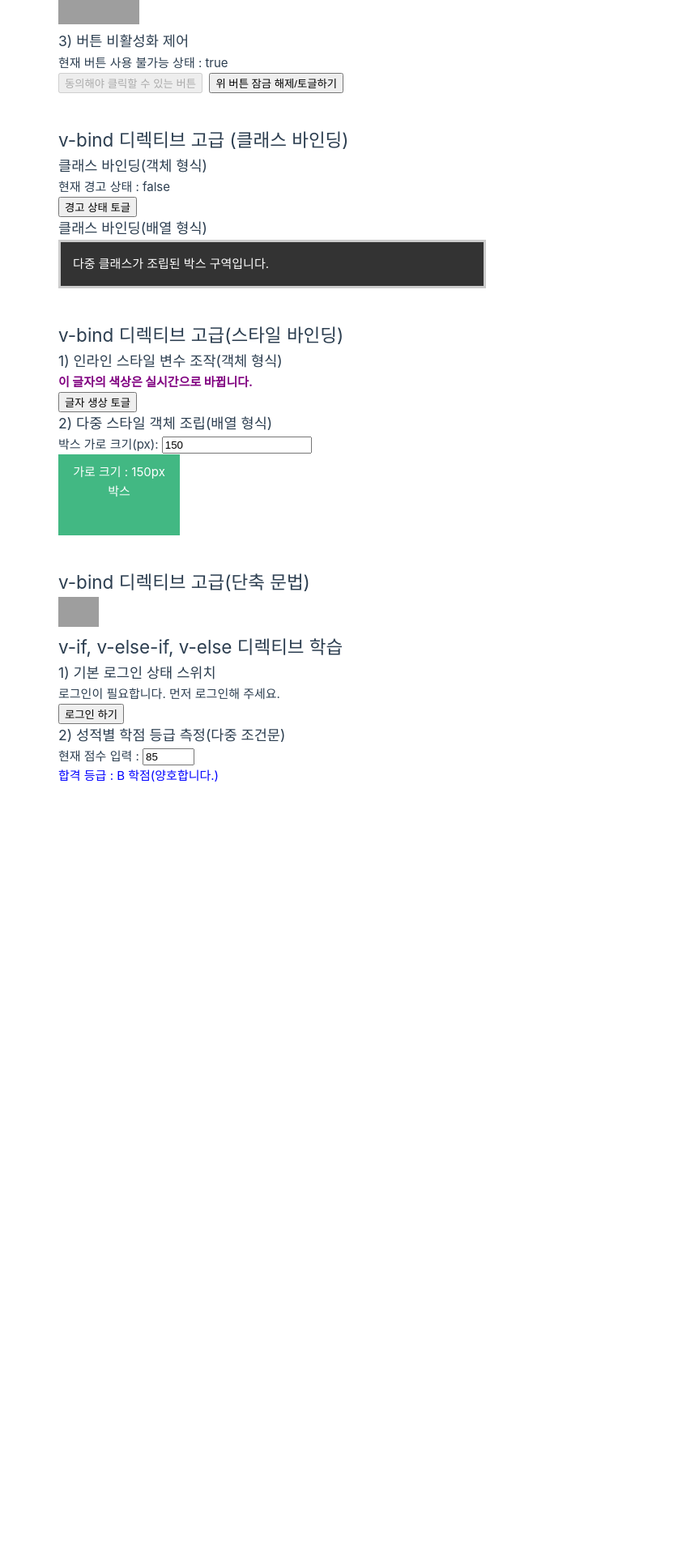
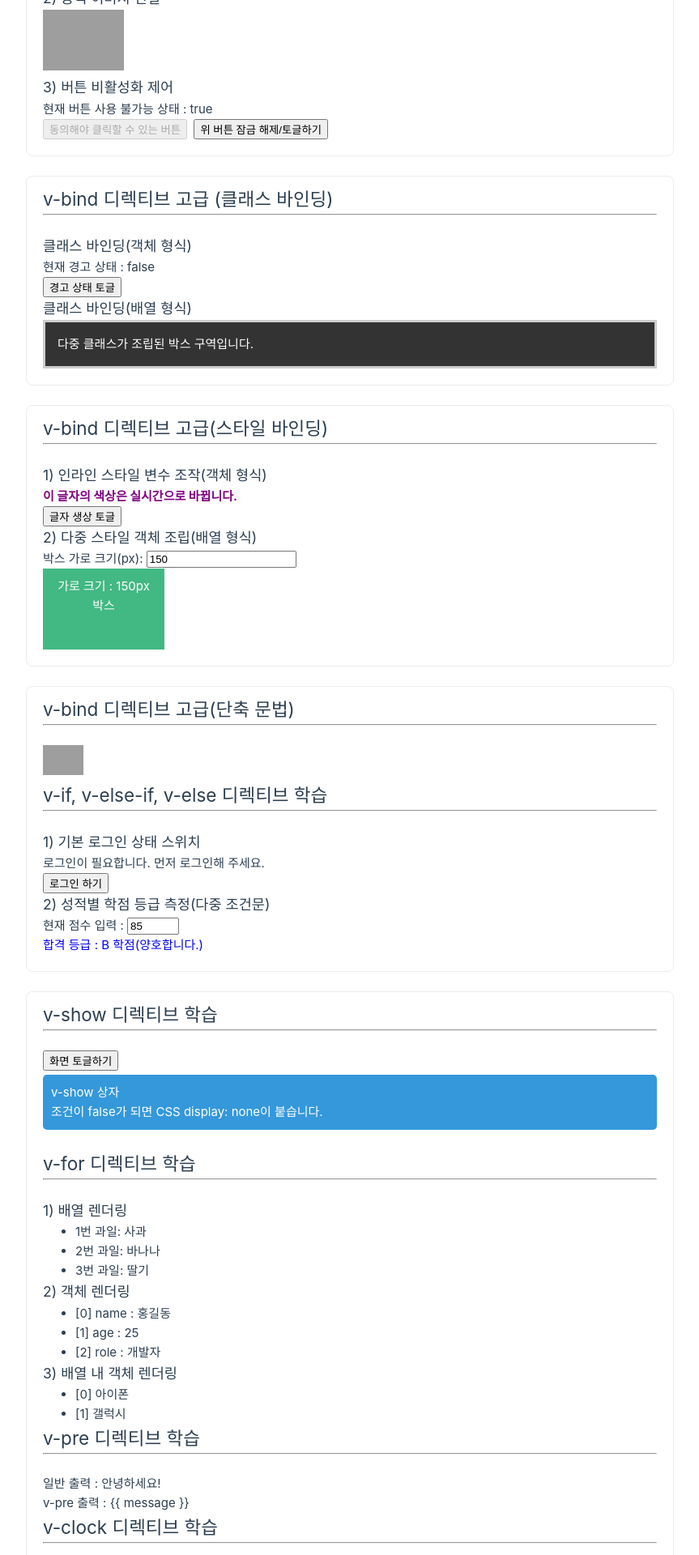
Before and after one commit to finn-sharp/skala-vue, a Vue app in the folder skala-vue/: page / in a window 1280 px wide. Shown: the part 860-2780 px from the top of the page at 81% size, without its empty margins (0-863 px from the left). Before the commit the page ends 1870 px from the top, so only its background shows below. Built offline with nearby package versions, Linux system fonts and the light colour scheme; grey boxes are pictures that could not be loaded.

Commit message:
Style 적용

```diff
--- a/skala-vue/src/App.vue
+++ b/skala-vue/src/App.vue
@@ -1,4 +1,5 @@
 <script setup>
+import SampleEight from './components/SampleEight.vue';
 import SampleFive from './components/SampleFive.vue';
 import SampleFour from './components/SampleFour.vue';
 import SampleOne from './components/SampleOne.vue'
@@ -10,7 +11,7 @@ import SampleTwo from './components/SampleTwo.vue'
 </script>
 
 <template>
-  <div>
+  <div class="practice-container">
     <SampleOne/>
     <SampleTwo/>
     <SampleThree/>
@@ -18,11 +19,10 @@ import SampleTwo from './components/SampleTwo.vue'
     <SampleFive/>
     <SampleSix/>
     <SampleSeven/>
+    <SampleEight/>
   </div>
 </template>
 
 <style scoped>
-div {
-  padding:20px
-}
+@import '@/assets/practice.css';
 </style>
--- /dev/null
+++ b/skala-vue/src/assets/practice.css
@@ -0,0 +1,128 @@
+/* 최상위 컨테이너 중앙 정렬 및 배경 세팅 */
+div.practice-container {
+  max-width: 1200px;
+  width: 800px;
+  margin: 0 auto;
+  font-family: -apple-system, BlinkMacSystemFont, 'Segoe UI', Roboto, sans-serif;
+  color: #2c3e50;
+  line-height: 1.6;
+}
+/* 개별 실습 예제 섹션 박스 */
+div.practice-section {
+  padding: 10px 20px 20px 20px;
+  margin-top: 10px;
+  margin-bottom: 24px;
+  background-color: #ffffff;
+  border: 1px solid #e9ecef;
+  border-radius: 8px;
+}
+/* 세션 대제목 (h1) 스타일링 */
+h1 {
+  font-size: 1.8rem;
+  font-weight: 700;
+  color: #1a252f;
+  margin-top: 40px;
+  margin-bottom: 8px;
+}
+/* 세션 중제목 (h2) 스타일링 */
+h2 {
+  font-size: 1.4rem; /* h1(1.8rem)보다 작고 본문보다 강조되는 크기 */
+  font-weight: 600; /* h1(700)보다 한 단계 낮은 두께감 */
+  color: #34495e; /* h1(#1a252f)보다 살짝 밝은 딥 블루-그레이 */
+  margin-top: 0px; /* h1(40px)보다 좁은 상단 간격 */
+  margin-bottom: 12px; /* 하단 콘텐츠와의 간격 */
+  padding-bottom: 6px; /* 밑줄과의 여백 */
+  border-bottom: 2px solid #ecf0f1; /* 세션 구분을 위한 은은한 구분선 */
+}
+/* 서브 섹션 소제목 (h3) 스타일링 */
+h3 {
+  font-size: 1.15rem; /* h2(1.4rem)보다 작고 본문(1rem)보다 직관적으로 강조되는 크기 */
+  font-weight: 600; /* 선명한 시각적 가독성 확보 */
+  color: #2c3e50; /* 기본 본문 텍스트 색상과 통일하여 자연스러운 흐름 형성 */
+  margin-top: 20px; /* h2(28px)보다 좁은 상단 간격 */
+  margin-bottom: 8px; /* 본문/설명 요소와의 긴밀한 배치 */
+}
+/* 기존 <hr /> 구분선을 모던한 디자인으로 교체 */
+hr {
+  border: none;
+  height: 3px;
+  background: linear-gradient(to right, #42b883, #35495e); /* Vue 포인트 컬러 */
+  border-radius: 2px;
+  margin-bottom: 14px;
+}
+
+/* 버튼 태그 기본 스타일 (회색 계통) */
+button {
+  padding: 6px 14px;
+  font-size: 14px;
+  font-weight: 500;
+  color: #333333; /* 진한 회색 텍스트 */
+  background-color: #f1f3f5; /* 차분한 연회색 배경 */
+  border: 1px solid #ced4da; /* 연한 회색 테두리로 경계 구분 */
+  border-radius: 4px;
+  cursor: pointer;
+  transition: all 0.15s ease;
+}
+/* 마우스 호버(Hover) 효과 - 비활성화가 아닐 때만 작동 */
+button:not(:disabled):hover {
+  background-color: #e9ecef; /* 호버 시 한 단계 짙은 회색 */
+  border-color: #adb5bd;
+  color: #212529;
+}
+/* 클릭(Active) 시 효과 - 비활성화가 아닐 때만 작동 */
+button:not(:disabled):active {
+  background-color: #dee2e6; /* 눌렸을 때 조금 더 짙은 회색 */
+  border-color: #6c757d;
+}
+/* 비활성화(Disabled) 상태 제어 - 마우스 반응 및 눌림 방지 */
+button:disabled {
+  background-color: #f8f9fa; /* 더 옅은 회색으로 톤다운 */
+  border-color: #e9ecef;
+  color: #adb5bd; /* 흐릿한 텍스트 */
+  cursor: not-allowed;
+
+  /* 핵심: 호버/클릭 인터랙션 완전 차단 */
+  pointer-events: none;
+  box-shadow: none;
+}
+/* 인풋 태그 기본 스타일 (참고용) */
+input {
+  padding: 6px 10px;
+  font-size: 14px;
+  color: #2c3e50;
+  background-color: #ffffff;
+  border: 1px solid #ced4da;
+  border-radius: 4px;
+  outline: none;
+  transition:
+    border-color 0.15s ease,
+    box-shadow 0.15s ease;
+}
+/* 인풋 포커스(클릭) 효과 - 버튼과 어울리는 회색 톤 포커스 */
+input:focus {
+  border-color: #868e96;
+  box-shadow: 0 0 0 3px rgba(134, 142, 150, 0.15);
+}
+/* 버튼 스타일: 담백한 플랫 타입 */
+.btn-external {
+  display: inline-flex;
+  align-items: center;
+  justify-content: center;
+  padding: 8px 16px;
+  font-size: 14px;
+  font-weight: 500; /* 600 -> 500으로 살짝 부드럽게 조정 */
+  color: #ffffff;
+  background-color: #42b883;
+  border: none;
+  border-radius: 6px;
+  cursor: pointer;
+  transition: background-color 0.15s ease; /* 색상 전환만 깔끔하게 적용 */
+}
+/* 마우스 호버(Hover) 효과 */
+.btn-external:hover {
+  background-color: #33a06f;
+}
+/* 클릭(Active) 시 효과 */
+.btn-external:active {
+  background-color: #2c8a5f;
+}
--- a/skala-vue/src/components/SampleEight.vue
+++ b/skala-vue/src/components/SampleEight.vue
@@ -22,8 +22,10 @@ const age = ref(20)
 </script>
 
 <template>
-    <div class="practice-session">
+    <div class="practice-section">
         <h2>v-show 디렉티브 학습</h2>
+        <hr/>
+        <br/>
         <button @click="isVisible = !isVisible">화면 토글하기</button>
         <br />
 
@@ -31,8 +33,11 @@ const age = ref(20)
             <p>v-show 상자</p>
             <p>조건이 false가 되면 CSS display: none이 붙습니다.</p>
         </div>
+        <br/>
 
         <h2>v-for 디렉티브 학습</h2>
+        <hr/>
+        <br/>
         <h3>1) 배열 렌더링</h3>
         <ul>
             <li v-for="(fruit, index) in fruits" :key="index">{{ index+1 }}번 과일: {{ fruit }}</li>
@@ -47,18 +52,26 @@ const age = ref(20)
         </ul>
 
         <h2>v-pre 디렉티브 학습</h2>
+        <hr/>
+        <br/>
         <p>일반 출력 : {{ message }}</p>
         <p v-pre>v-pre 출력 : {{ message }}</p>
 
         <h2>v-clock 디렉티브 학습</h2>
+        <hr/>
+        <br/>
         <p>{{ messageSecond }}</p>
 
         <h2>v-once 디렉티브 학습</h2>
+        <hr/>
+        <br/>
         <p>일반 변수 (실시간): {{ count }}</p>
         <p v-once>v-once 변수 (최초 고정): {{ count }}</p>
         <button @click="count++">숫자 증가 버튼</button>
 
         <h2>v-memo 디렉토리 학습</h2>
+        <hr/>
+        <br/>
         <div v-memo="[name]" style="padding:20px; border:1px solid #42b883; margin-bottom:10px">
             <p>v-memo 적용 영역(기준 : name)</p>
             <p>이름 : {{ name }}</p>
--- a/skala-vue/src/components/SampleFive.vue
+++ b/skala-vue/src/components/SampleFive.vue
@@ -6,8 +6,11 @@ const themeClass = ref('bg-dark')
 </script>
 
 <template>
-    <div class="practice-session">
+    <div class="practice-section">
         <h2>v-bind 디렉티브 고급 (클래스 바인딩)</h2>
+        <hr/>
+        <br/>
+
         <h3>클래스 바인딩(객체 형식)</h3>
         <p :class="{'text-danger':isWarning}">현재 경고 상태 : {{ isWarning }}</p>
         <button @click="isWarning=!isWarning">경고 상태 토글</button>
--- a/skala-vue/src/components/SampleFour.vue
+++ b/skala-vue/src/components/SampleFour.vue
@@ -9,6 +9,8 @@ const isButtonDisabled = ref(true)
 <template>
     <div class="practice-section">
         <h2>v-bind 디렉티브 기본(축양형 : 콜론)</h2>
+        <hr/>
+        <br/>
         <h3>1) 동적 링크 연결</h3>
         <a :href="dynamicUrl">여기를 클릭하면 네이버로 이동합니다</a>
         <br/>
--- a/skala-vue/src/components/SampleSeven.vue
+++ b/skala-vue/src/components/SampleSeven.vue
@@ -9,14 +9,18 @@ const score = ref(85)
 </script>
 
 <template>
-    <div class="practice-session">
+    <div class="practice-section">
         <h2>v-bind 디렉티브 고급(단축 문법)</h2>
+        <hr/>
+        <br/>
         <div :id>
             <img :src alt="Vue 로고" style="width: 50px">
         </div>
 
         <!-- v-if/v-else-if/v-else -->
         <h2>v-if, v-else-if, v-else 디렉티브 학습</h2>
+        <hr/>
+        <br/>
         <h3>1) 기본 로그인 상태 스위치</h3>
         <p v-if="isLogged">환영합니다! 회원 전용 화면입니다.</p>
         <p v-else>로그인이 필요합니다. 먼저 로그인해 주세요.</p>
--- a/skala-vue/src/components/SampleSix.vue
+++ b/skala-vue/src/components/SampleSix.vue
@@ -11,8 +11,10 @@ const baseBoxStyle = ref({
 </script>
 
 <template>
-    <div class="practice-session">
+    <div class="practice-section">
         <h2>v-bind 디렉티브 고급(스타일 바인딩)</h2>
+        <hr/>
+        <br/>
         <h3>1) 인라인 스타일 변수 조작(객체 형식)</h3>
         <p :style="{color: textColor, fontWeight:'bold'}">이 글자의 색상은 실시간으로 바뀝니다.</p>
         <button @click="textColor = textColor === 'purple' ? 'blue' : 'purple'">글자 생상 토글</button>
--- a/skala-vue/src/components/SampleThree.vue
+++ b/skala-vue/src/components/SampleThree.vue
@@ -15,6 +15,8 @@ function showMessage() {
 <template>
     <div class="practice-section">
         <h2>v-html 디렉티브 학습</h2>
+        <hr/>
+        <br/>
         <h3>일반 보간법 {{  }} 사용 결과 : </h3>
         <p>{{ rawHtmlData }}</p>
         <br/>
```
